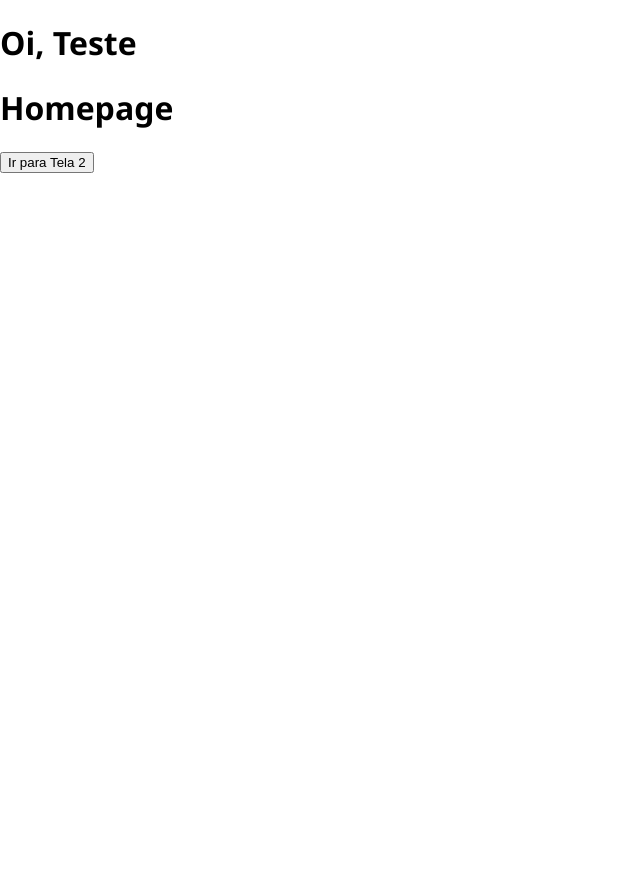
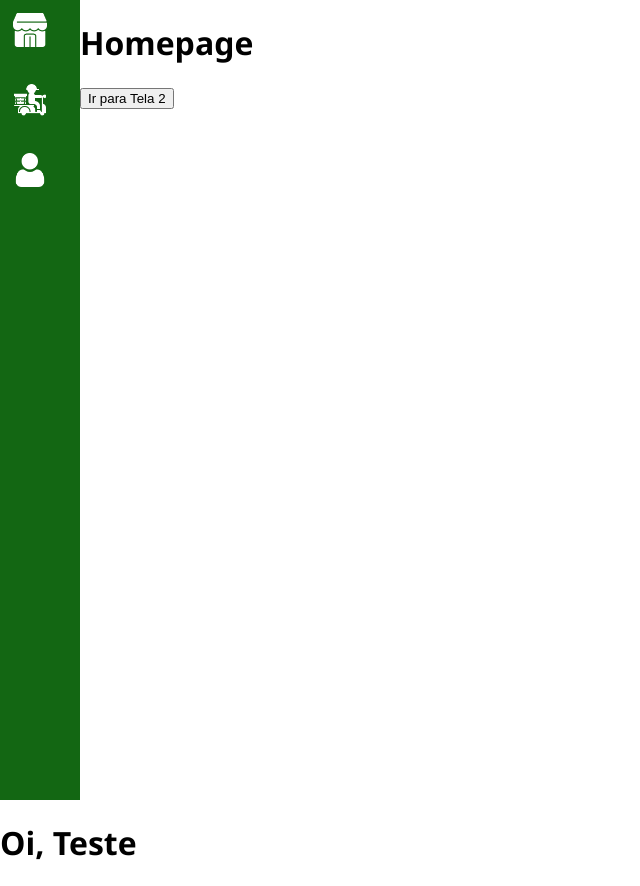
Before and after one commit to IvanildoCandido/devs-food, a React (Create React App) app: page / in a window 1280 px wide. Shown: the whole page, without its empty margins (0-640 px from the left). Before the commit the page ends 800 px from the top, so only its background shows below. Built offline with nearby package versions, Linux system fonts and the light colour scheme.

Commit message:
Construcao do menu

```diff
--- a/src/App.js
+++ b/src/App.js
@@ -1,25 +1,28 @@
 import React from 'react';
-import { BrowserRouter, Switch, Route } from "react-router-dom";
+import { BrowserRouter, Switch, Route } from 'react-router-dom';
 import { useSelector } from 'react-redux';
 
-import HomeScreen from './pages/HomeScreen';
-import Tela2Screen from './pages/Tela2Screen';
+import { Container, Menu, PageBody } from './AppStyled';
+import MenuItem from './components/MenuItem/MenuItem';
+
+import Routes from './routes';
 
 export default () => {
-    const name = useSelector(state => state.user.name);
+  const name = useSelector((state) => state.user.name);
 
-    return (
-        <BrowserRouter>
-            <h1>Oi, {name}</h1>
-
-            <Switch>
-                <Route exact path="/">
-                    <HomeScreen />
-                </Route>
-                <Route path="/tela2/:nome">
-                    <Tela2Screen />
-                </Route>
-            </Switch>
-        </BrowserRouter>
-    );
-}
+  return (
+    <BrowserRouter>
+      <Container>
+        <Menu>
+          <MenuItem icon="/assets/store.png" link="/"/>
+          <MenuItem icon="/assets/order.png" link="/orders"/>
+          <MenuItem icon="/assets/profile.png" link="/profile"/>
+        </Menu>
+        <PageBody>
+          <Routes />
+        </PageBody>
+      </Container>
+      <h1>Oi, {name}</h1>
+    </BrowserRouter>
+  );
+};
--- /dev/null
+++ b/src/AppStyled.js
@@ -0,0 +1,19 @@
+import styled from 'styled-components';
+
+export const Container = styled.div`
+  display: flex;
+  height: 100vh;
+`;
+
+export const Menu = styled.div`
+  background-color: #136713;
+  display: flex;
+  flex-direction: column;
+  width: 80px;
+`;
+
+export const PageBody = styled.div`
+  background-color: #fff;
+  display: flex;
+  flex: 1;
+`;
--- /dev/null
+++ b/src/components/MenuItem/MenuItem.js
@@ -0,0 +1,10 @@
+import React from 'react';
+import {LinkArea, LinkIcon} from './MenuItem.styled';
+
+const MenuItem = ({icon, link}) => {
+    return ( <LinkArea href={link}>
+    <LinkIcon src={icon}/>
+    </LinkArea> );
+}
+
+export default MenuItem;
--- /dev/null
+++ b/src/components/MenuItem/MenuItem.styled.js
@@ -0,0 +1,16 @@
+import styled from 'styled-components';
+
+export const LinkArea = styled.a`
+  border-radius: 10px;
+  display: flex;
+  justify-content: center;
+  align-items: center;
+  width: 60px;
+  height: 60px;
+  margin-bottom: 10px;
+`;
+
+export const LinkIcon = styled.img`
+  width: 34px;
+  height: auto;
+`;
--- /dev/null
+++ b/src/routes.js
@@ -0,0 +1,18 @@
+import React from 'react';
+import { Route, Switch } from 'react-router-dom';
+import HomeScreen from './pages/HomeScreen';
+import Tela2Screen from './pages/Tela2Screen';
+
+const Routes = () => {
+  return (
+    <Switch>
+      <Route exact path="/">
+        <HomeScreen />
+      </Route>
+      <Route path="/tela2/:nome">
+        <Tela2Screen />
+      </Route>
+    </Switch>
+  );
+};
+export default Routes;
```
